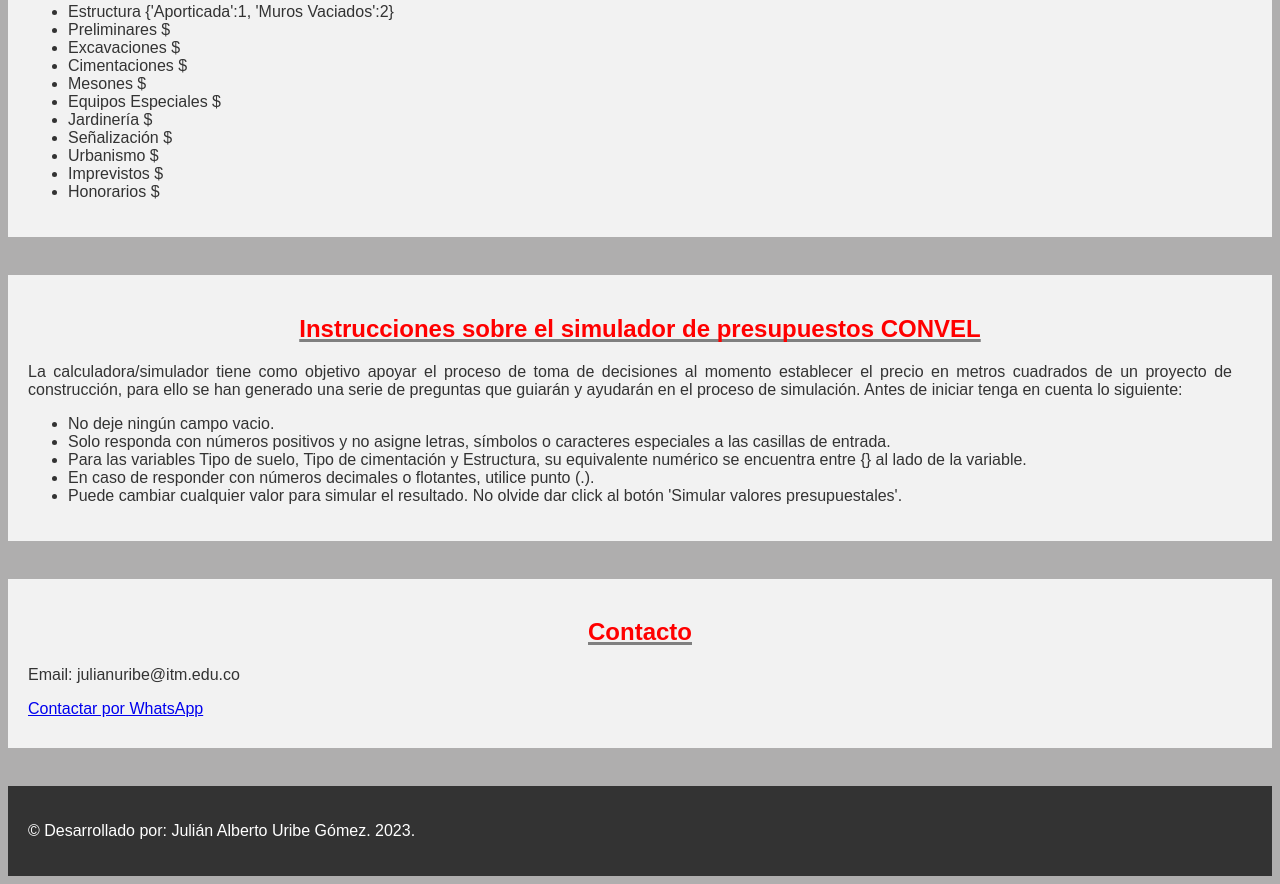
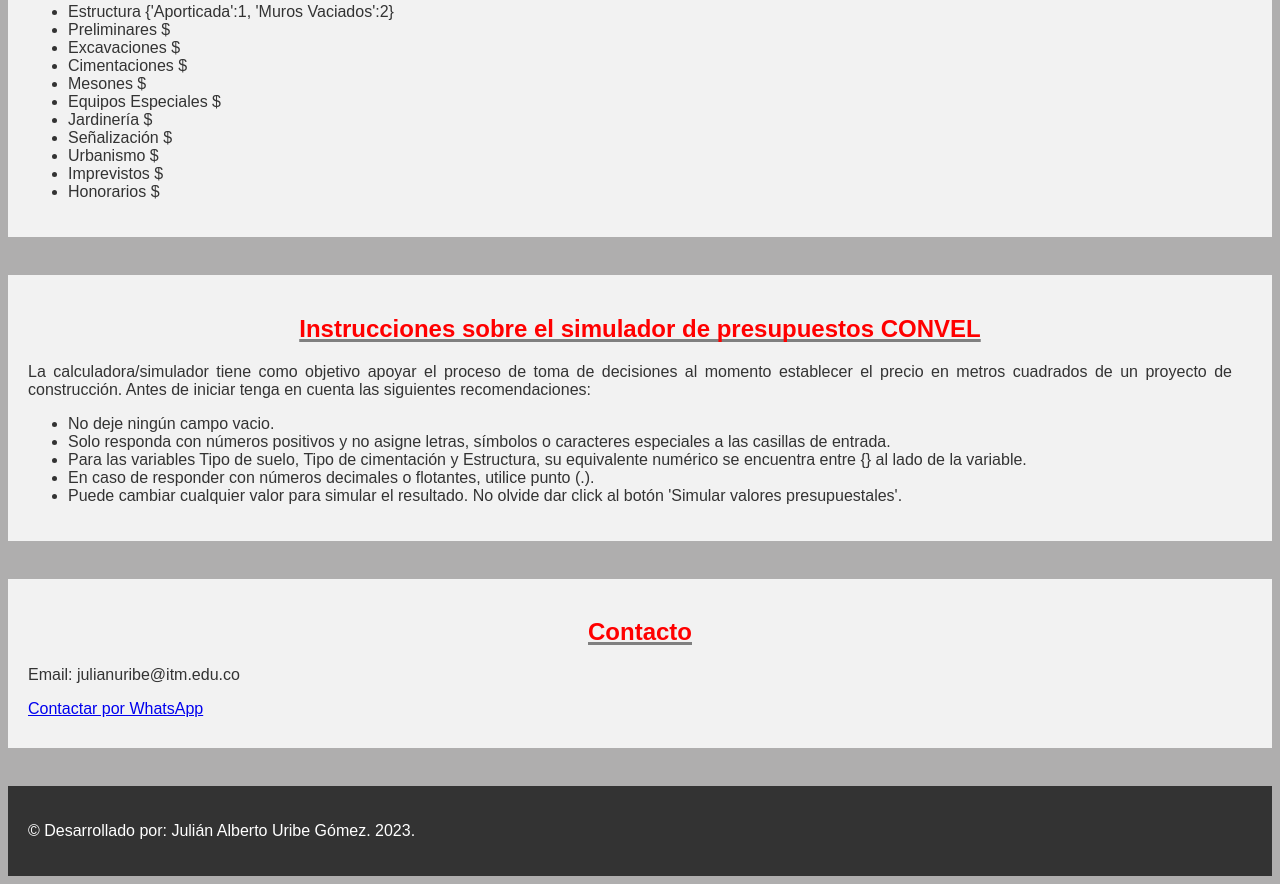
Before and after one commit to datawithjulianuribe/simuladorConvel, a plain HTML site: page index.html in a window 1280 px wide. Shown: the part 757-1641 px from the top of the page. Drawn offline with Linux system fonts and the light colour scheme.

Commit message:
Update index.html

```diff
--- a/index.html
+++ b/index.html
@@ -164,7 +164,7 @@
   <section>
     <h2 id="instrucciones">Instrucciones sobre el simulador de presupuestos CONVEL</h2>
     <p class="text">
-      La calculadora/simulador tiene como objetivo apoyar el proceso de toma de decisiones al momento establecer el precio en metros cuadrados de un proyecto de construcción, para ello se han generado una serie de preguntas que guiarán y ayudarán en el proceso de simulación. Antes de iniciar tenga en cuenta lo siguiente:
+      La calculadora/simulador tiene como objetivo apoyar el proceso de toma de decisiones al momento establecer el precio en metros cuadrados de un proyecto de construcción. Antes de iniciar tenga en cuenta las siguientes recomendaciones:
       <ul>
         <li>No deje ningún campo vacio.</li>
         <li>Solo responda con números positivos y no asigne letras, símbolos o caracteres especiales a las casillas de entrada.</li>
```
